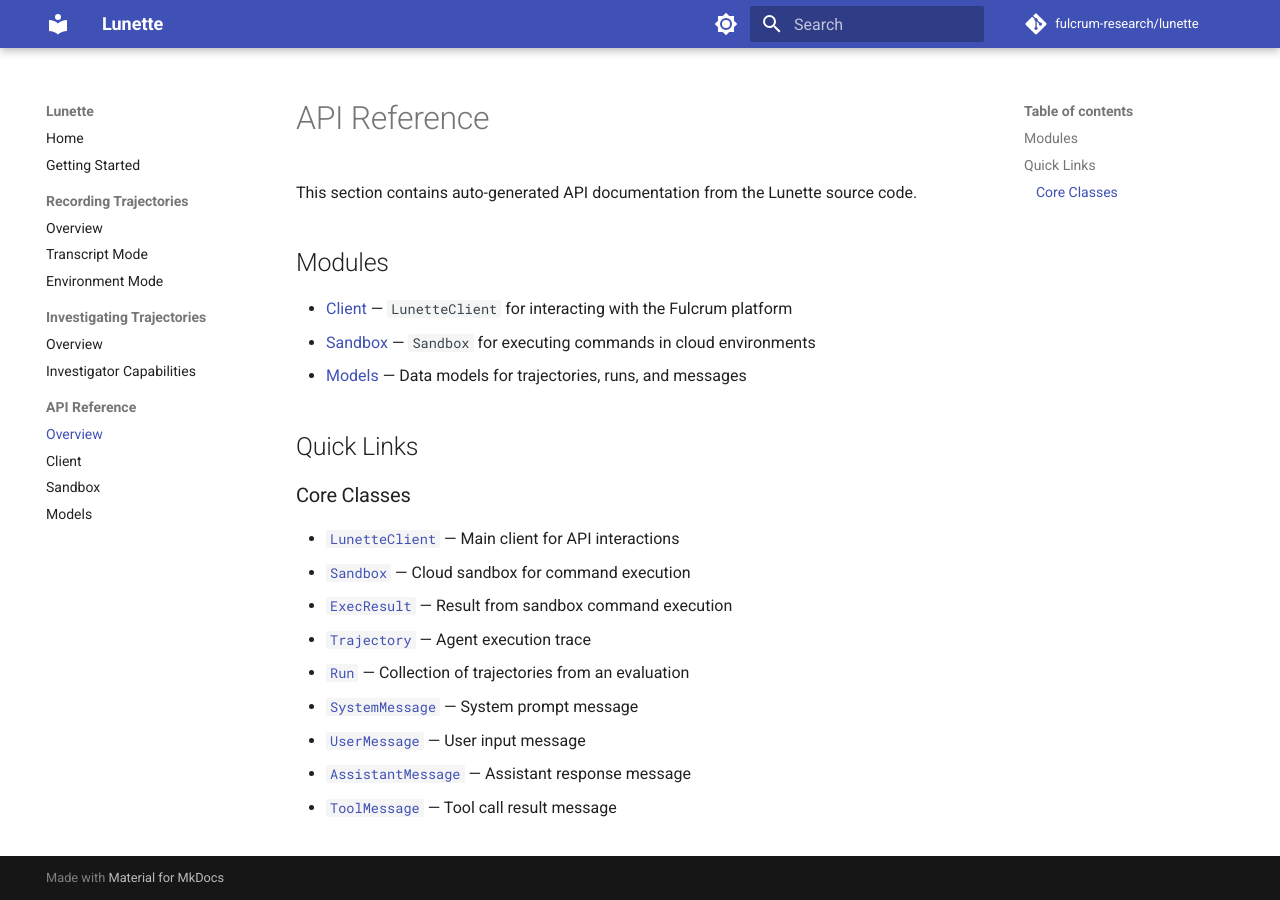
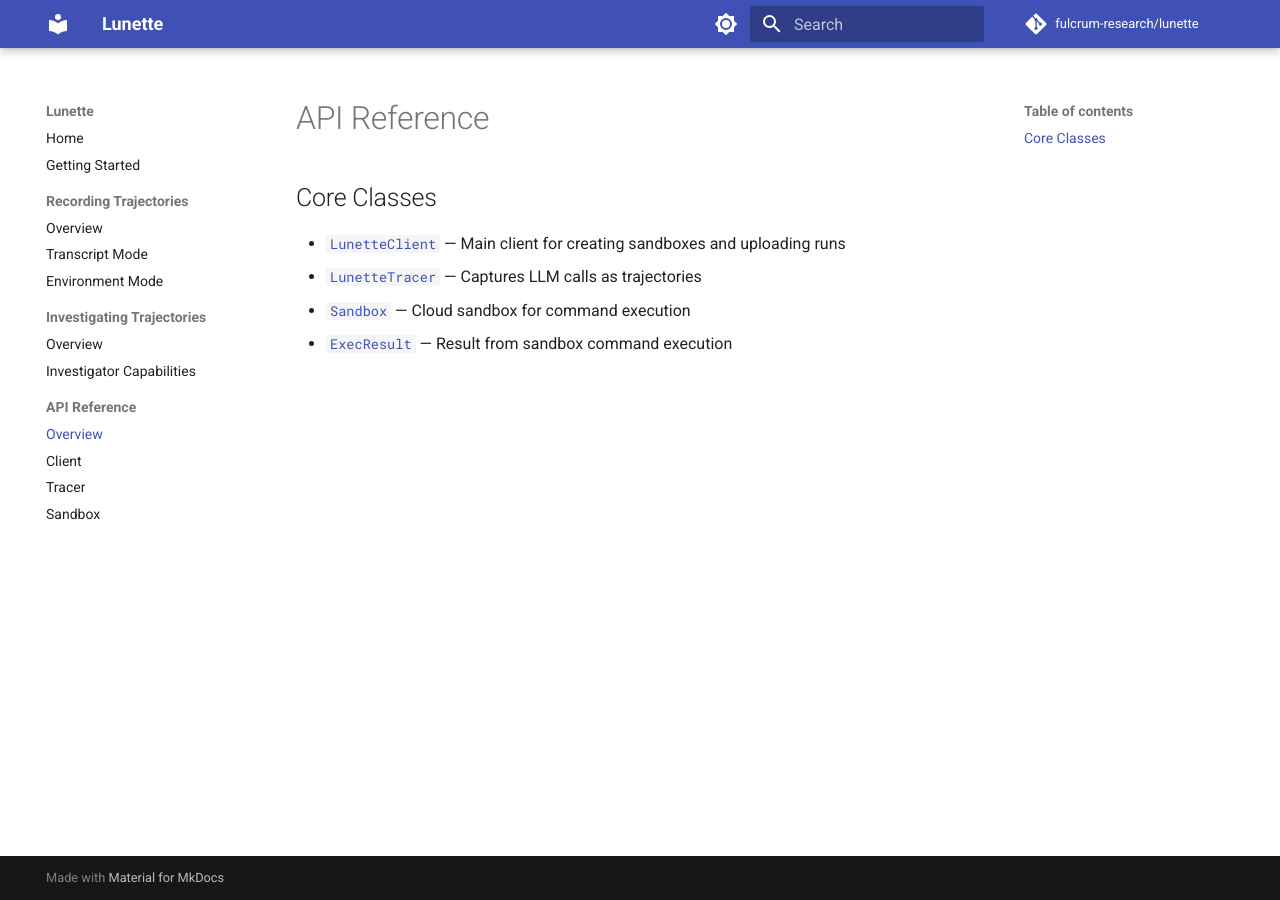
Before and after one commit to fulcrumresearch/lunette, an MkDocs documentation site: the page built from docs/api/index.md, in a window 1280 px wide. Built offline with MkDocs 1.6.1 and Material for MkDocs 9.7.7, drawn with Linux system fonts in a browser that asks for light colours; comment, search, counter and statistics services are not loaded.

Commit message:
clean up documentation to focus on what users need to know about (`LunetteClient`, `LunetteTracer`, and `Sandbox`) and remove implementation details (`Trajectory`, `Run`)

```diff
--- a/docs/api/index.md
+++ b/docs/api/index.md
@@ -1,23 +1,8 @@
 # API Reference
 
-This section contains auto-generated API documentation from the Lunette source code.
+## Core Classes
 
-## Modules
-
-- [Client](client.md) — `LunetteClient` for interacting with the Fulcrum platform
-- [Sandbox](sandbox.md) — `Sandbox` for executing commands in cloud environments
-- [Models](models.md) — Data models for trajectories, runs, and messages
-
-## Quick Links
-
-### Core Classes
-
-- [`LunetteClient`](client.md#lunette.client.LunetteClient) — Main client for API interactions
-- [`Sandbox`](sandbox.md#lunette.sandbox.Sandbox) — Cloud sandbox for command execution
+- [`LunetteClient`](client.md) — Main client for creating sandboxes and uploading runs
+- [`LunetteTracer`](tracer.md) — Captures LLM calls as trajectories
+- [`Sandbox`](sandbox.md) — Cloud sandbox for command execution
 - [`ExecResult`](sandbox.md#lunette.sandbox.ExecResult) — Result from sandbox command execution
-- [`Trajectory`](models.md#lunette.models.trajectory.Trajectory) — Agent execution trace
-- [`Run`](models.md#lunette.models.run.Run) — Collection of trajectories from an evaluation
-- [`SystemMessage`](models.md#lunette.models.messages.SystemMessage) — System prompt message
-- [`UserMessage`](models.md#lunette.models.messages.UserMessage) — User input message
-- [`AssistantMessage`](models.md#lunette.models.messages.AssistantMessage) — Assistant response message
-- [`ToolMessage`](models.md#lunette.models.messages.ToolMessage) — Tool call result message
--- a/mkdocs.yml
+++ b/mkdocs.yml
@@ -76,5 +76,5 @@
   - API Reference:
       - Overview: api/index.md
       - Client: api/client.md
+      - Tracer: api/tracer.md
       - Sandbox: api/sandbox.md
-      - Models: api/models.md
```
Also changed, not shown: docs/api/models.md (deleted, +0 -41 lines), docs/api/tracer.md (added, +21 -0 lines).
